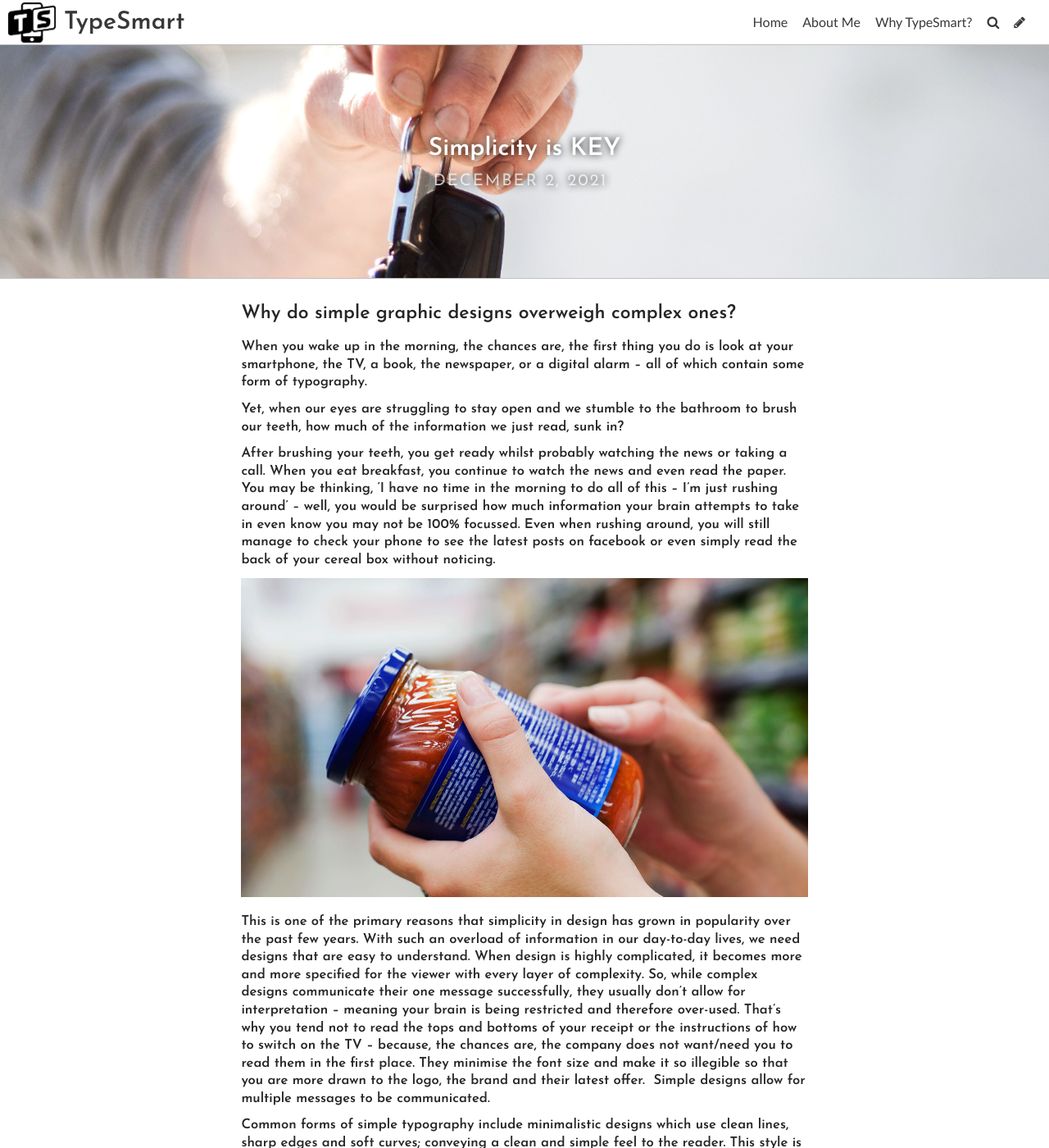
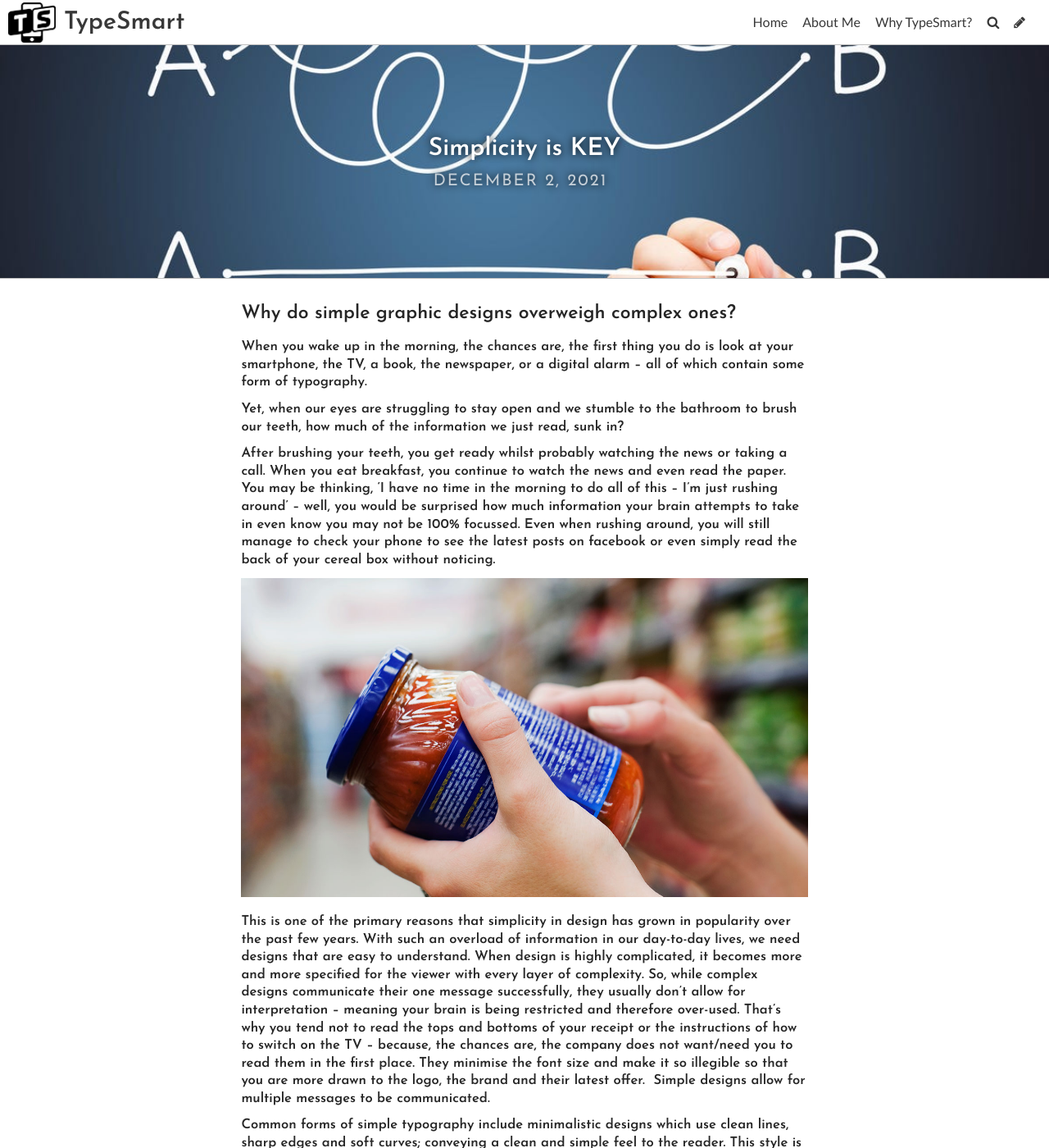
Before and after one commit to nicoleanncarter/typo-design-template, a Jekyll site: the page built from _posts/2021-12-16-simplicity-is-key.md, in a window 1280 px wide and 1400 px high. Shown: the whole window at 82% size. Built offline with Jekyll 4.4.1, drawn with Linux system fonts in a browser that asks for light colours; some web fonts are replaced.

Commit message:
Update Post “2021-12-16-simplicity-is-key”

```diff
--- a/_posts/2021-12-16-simplicity-is-key.md
+++ b/_posts/2021-12-16-simplicity-is-key.md
@@ -2,7 +2,7 @@
 layout: post
 title: "Simplicity is KEY "
 date: 2021-12-02T09:55:59.797Z
-image: ../uploads/2017-08-04-13-32-08.jpg
+image: ../uploads/https-specials-images.forbesimg.com-imageserve-6141f431cb79cea26593300b-0x0.jpg
 title_color: "#ffffff"
 comments: false
 ---
```
Also changed, not shown: uploads/https-specials-images.forbesimg.com-imageserve-6141f431cb79cea26593300b-0x0.jpg (added).
